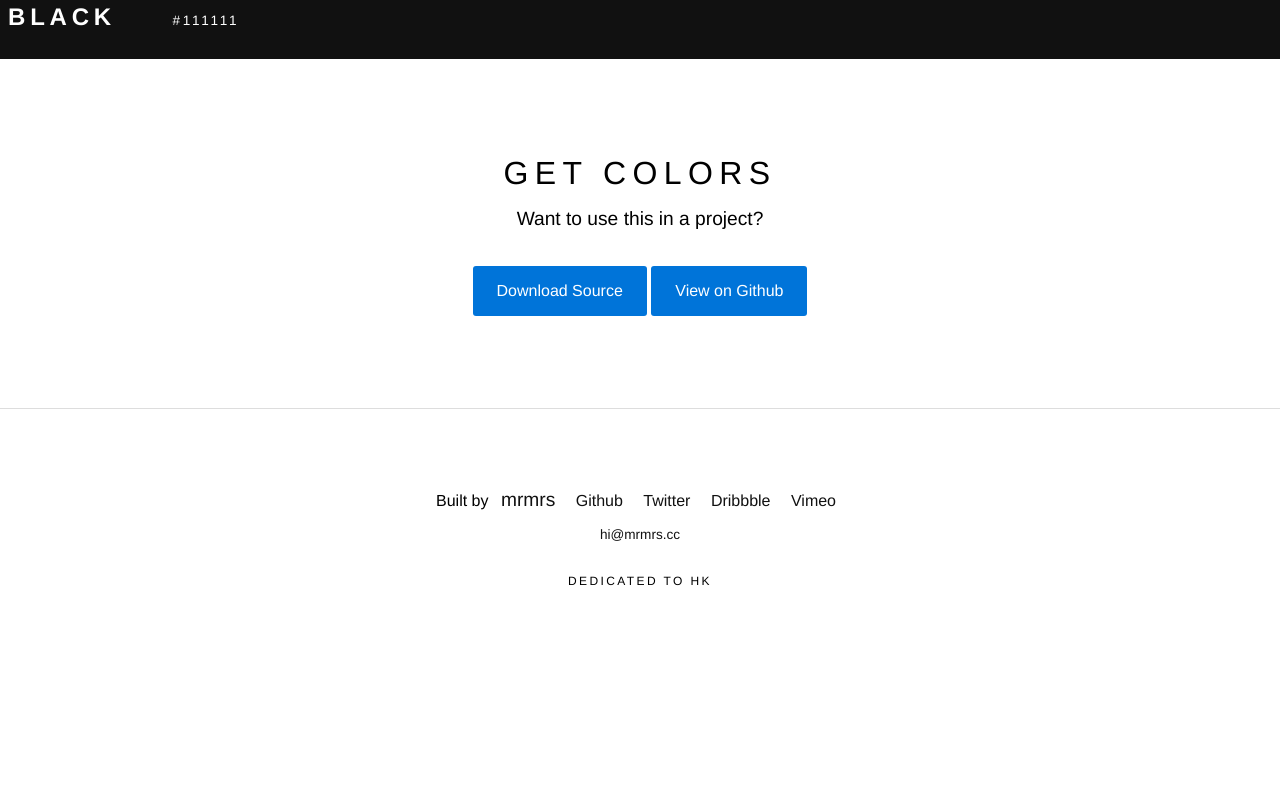
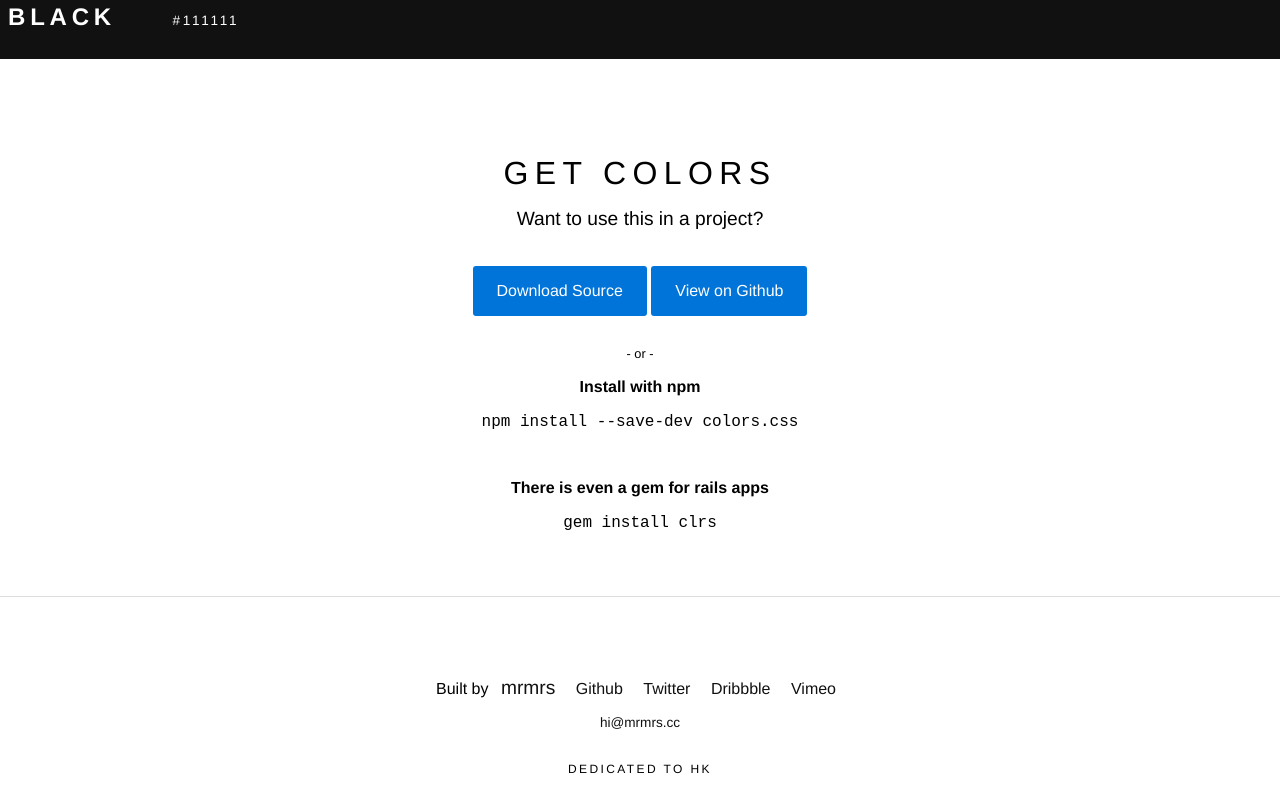
Before and after one commit to mrmrs/colors, a website: page index.html in a window 1280 px wide. Shown: the part 2390-3202 px from the top of the page. Before the commit the page ends 3042 px from the top, so only its background shows below. Drawn offline with Linux system fonts and the light colour scheme.

Commit message:
Update project page with npm and gem install info.

```diff
--- a/index.html
+++ b/index.html
@@ -167,6 +167,13 @@
           <a class="bg-blue white btn lnk" href="https://github.com/mrmrs/colors/zipball/master">Download Source</a>
           <a class="bg-blue white btn lnk" href="http://github.com/mrmrs/colors">View on Github</a>
         </div>
+        <div style="margin: 0 auto;text-align:center;">
+          <small>- or -</small>
+        <p style="font-weight:bold;">Install with npm</p>
+        <code style="margin-bottom:3em;">npm install --save-dev colors.css</code>
+        <p style="font-weight:bold;margin-top:3em;">There is even a gem for rails apps</p>
+        <code>gem install clrs</code>
+        </div>
       </section>
     </section>
 
```
